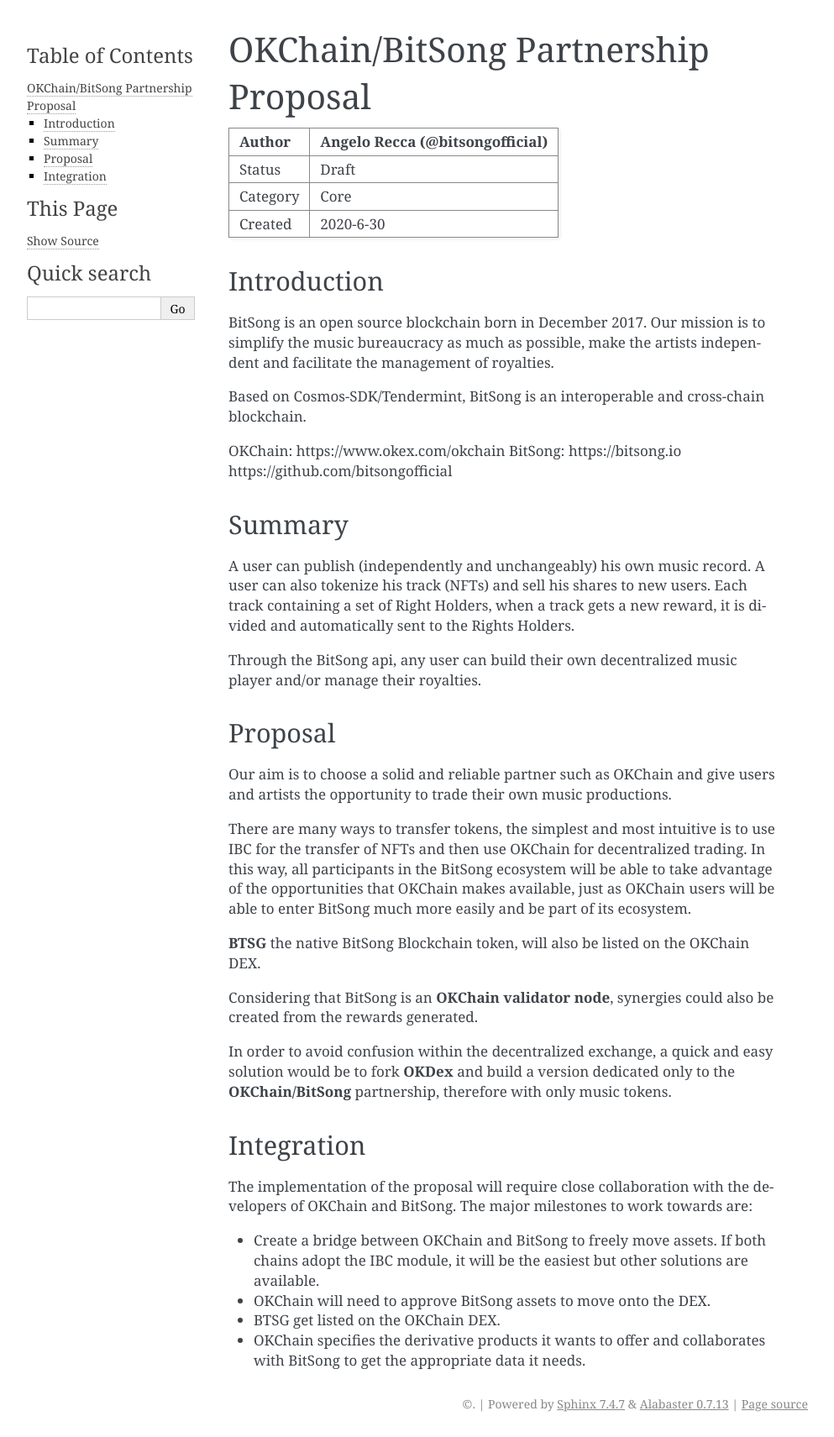
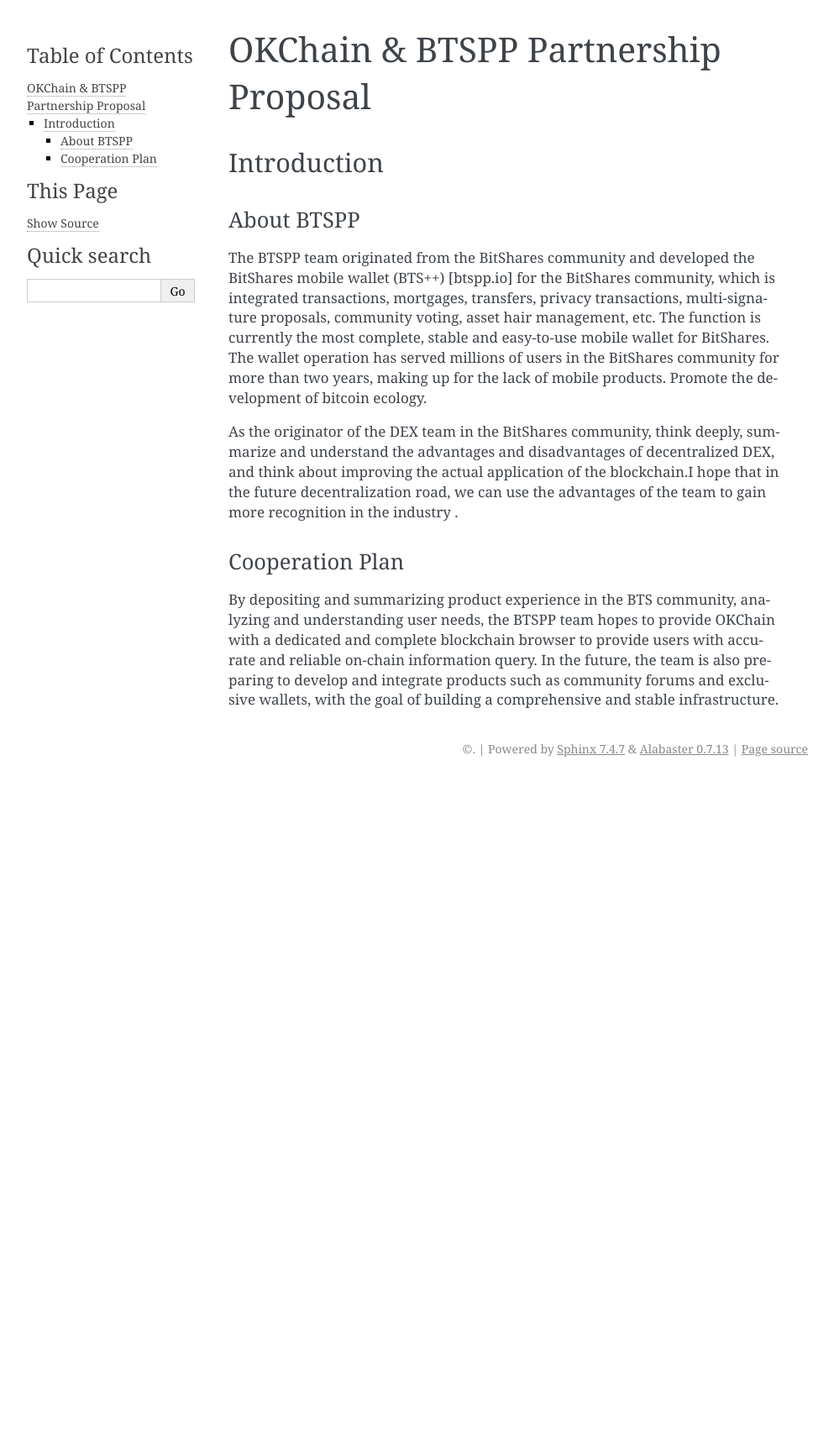
Before and after one commit to okx/KIPs, a Sphinx documentation site: the page built from docs/draft/OIP-12.md, in a window 1280 px wide. Shown: the whole page at 84% size, without its empty margins (148-1141 px from the left). Built offline with Sphinx 7.4.7, drawn with Linux system fonts in a browser that asks for light colours; after the commit the page ends 931 px from its top, so only the background shows below that.

Commit message:
BTSPP Partnership Proposal (#16)

```diff
--- a/docs/draft/OIP-12.md
+++ b/docs/draft/OIP-12.md
@@ -1,45 +1,15 @@
-# OKChain/BitSong Partnership Proposal
-
-| Author   | Angelo Recca (@bitsongofficial) |
-| -------- | ------------------------------- |
-| Status   | Draft                           |
-| Category | Core                            |
-| Created  | 2020-6-30                       |
+# OKChain & BTSPP Partnership Proposal
 
 ## Introduction
 
-BitSong is an open source blockchain born in December 2017. Our mission is to simplify the music bureaucracy as much as possible, make the artists independent and facilitate the management of royalties.
 
-Based on Cosmos-SDK/Tendermint, BitSong is an interoperable and cross-chain blockchain.
+### About BTSPP
 
-OKChain: https://www.okex.com/okchain
-BitSong:
-https://bitsong.io
-https://github.com/bitsongofficial
+The BTSPP team originated from the BitShares community and developed the BitShares mobile wallet (BTS++) [btspp.io] for the BitShares community, which is integrated transactions, mortgages, transfers, privacy transactions, multi-signature proposals, community voting, asset hair management, etc. The function is currently the most complete, stable and easy-to-use mobile wallet for BitShares. The wallet operation has served millions of users in the BitShares community for more than two years, making up for the lack of mobile products. Promote the development of bitcoin ecology.
 
-## Summary
+As the originator of the DEX team in the BitShares community, think deeply, summarize and understand the advantages and disadvantages of decentralized DEX, and think about improving the actual application of the blockchain.I hope that in the future decentralization road, we can use the advantages of the team to gain more recognition in the industry .
 
-A user can publish (independently and unchangeably) his own music record. A user can also tokenize his track (NFTs) and sell his shares to new users. Each track containing a set of Right Holders, when a track gets a new reward, it is divided and automatically sent to the Rights Holders.
+### Cooperation Plan
 
-Through the BitSong api, any user can build their own decentralized music player and/or manage their royalties.
-
-## Proposal
-
-Our aim is to choose a solid and reliable partner such as OKChain and give users and artists the opportunity to trade their own music productions.
-
-There are many ways to transfer tokens, the simplest and most intuitive is to use IBC for the transfer of NFTs and then use OKChain for decentralized trading. In this way, all participants in the BitSong ecosystem will be able to take advantage of the opportunities that OKChain makes available, just as OKChain users will be able to enter BitSong much more easily and be part of its ecosystem.
-
-**BTSG** the native BitSong Blockchain token, will also be listed on the OKChain DEX.
-
-Considering that BitSong is an **OKChain validator node**, synergies could also be created from the rewards generated.
-
-In order to avoid confusion within the decentralized exchange, a quick and easy solution would be to fork **OKDex** and build a version dedicated only to the **OKChain/BitSong** partnership, therefore with only music tokens.
-
-## Integration
-
-The implementation of the proposal will require close collaboration with the developers of OKChain and BitSong. The major milestones to work towards are:
-
-- Create a bridge between OKChain and BitSong to freely move assets. If both chains adopt the IBC module, it will be the easiest but other solutions are available.
-- OKChain will need to approve BitSong assets to move onto the DEX.
-- BTSG get listed on the OKChain DEX.
-- OKChain specifies the derivative products it wants to offer and collaborates with BitSong to get the appropriate data it needs.
+By depositing and summarizing product experience in the BTS community, analyzing and understanding user needs, the BTSPP team hopes to provide OKChain with a dedicated and complete blockchain browser to provide users with accurate and reliable on-chain information query.
+In the future, the team is also preparing to develop and integrate products such as community forums and exclusive wallets, with the goal of building a comprehensive and stable infrastructure.
```
